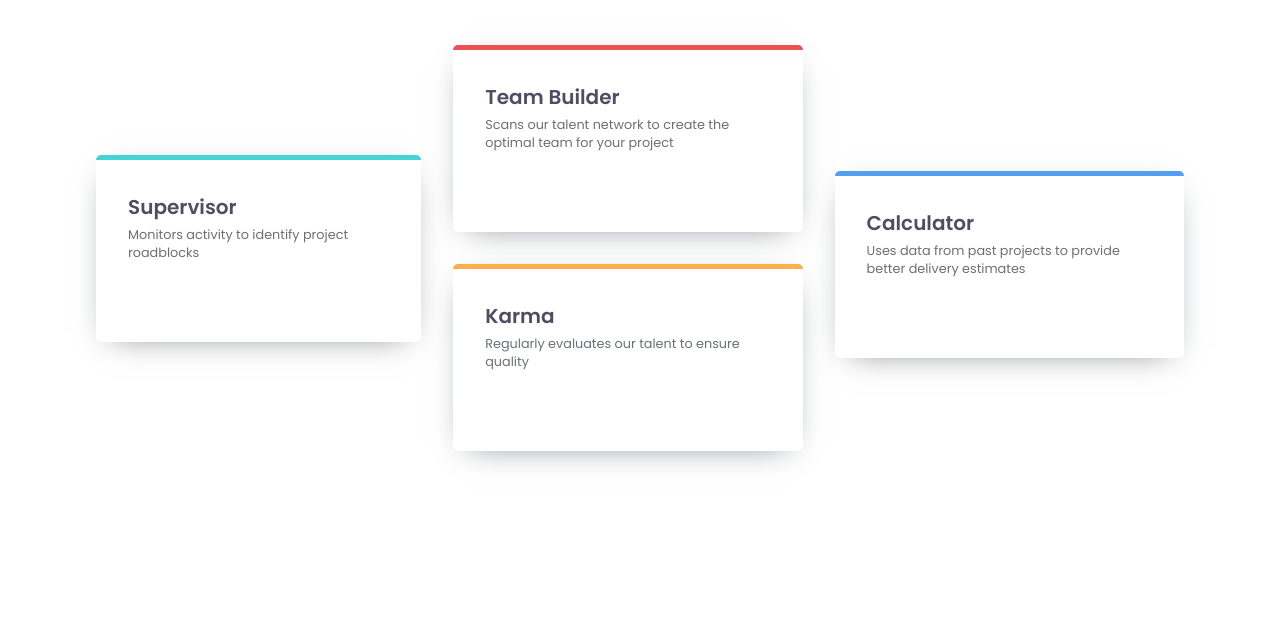
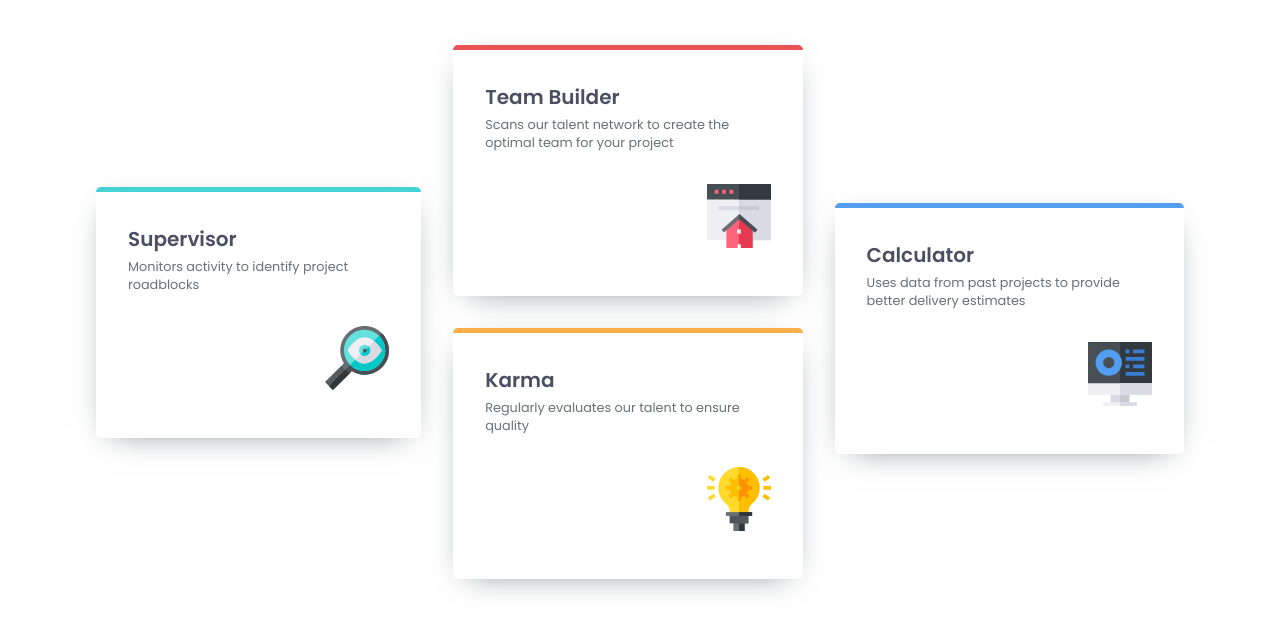
Before and after one commit to KrisvHeij/four-card-feature-section, a plain HTML site: page index.html in a window 1280 px wide. Shown: the part 251-884 px from the top of the page. Before the commit the page ends 814 px from the top, so only its background shows below. Drawn offline with Linux system fonts and the light colour scheme; the site is published under a folder, as on GitHub Pages, so addresses that start at the root find nothing.

Commit message:
Update index.html

```diff
--- a/index.html
+++ b/index.html
@@ -36,7 +36,7 @@
           <div class="card card-1">
             <h2>Supervisor</h2>
             <p>Monitors activity to identify project roadblocks</p>
-            <img src="/images/icon-supervisor.svg" alt="" />
+            <img src="images/icon-supervisor.svg" alt="" />
           </div>
         </section>
         <section>
@@ -46,12 +46,12 @@
               Scans our talent network to create the optimal team for your
               project
             </p>
-            <img src="/images/icon-team-builder.svg" alt="" />
+            <img src="images/icon-team-builder.svg" alt="" />
           </div>
           <div class="card card-3">
             <h2>Karma</h2>
             <p>Regularly evaluates our talent to ensure quality</p>
-            <img src="/images/icon-karma.svg" alt="" />
+            <img src="images/icon-karma.svg" alt="" />
           </div>
         </section>
         <section>
@@ -60,7 +60,7 @@
             <p>
               Uses data from past projects to provide better delivery estimates
             </p>
-            <img src="/images/icon-calculator.svg" alt="" />
+            <img src="images/icon-calculator.svg" alt="" />
           </div>
         </section>
       </div>
```
